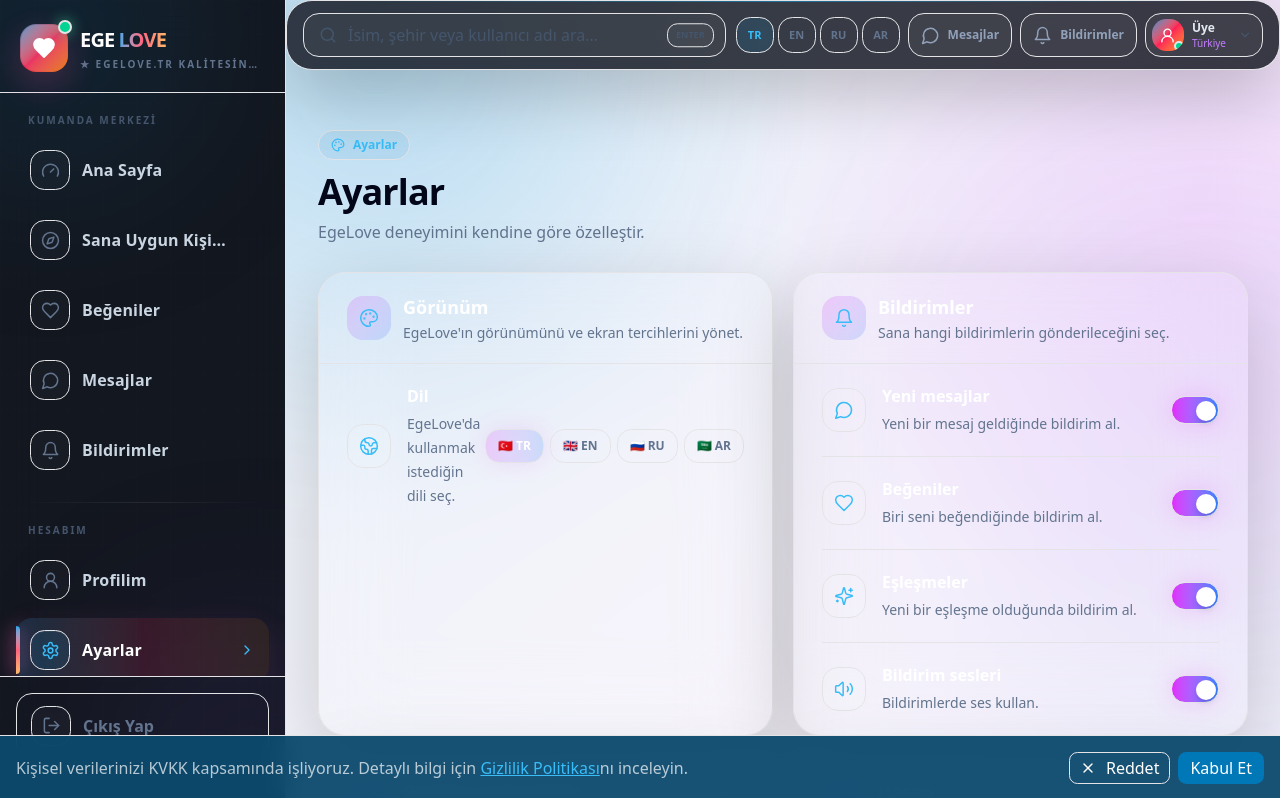
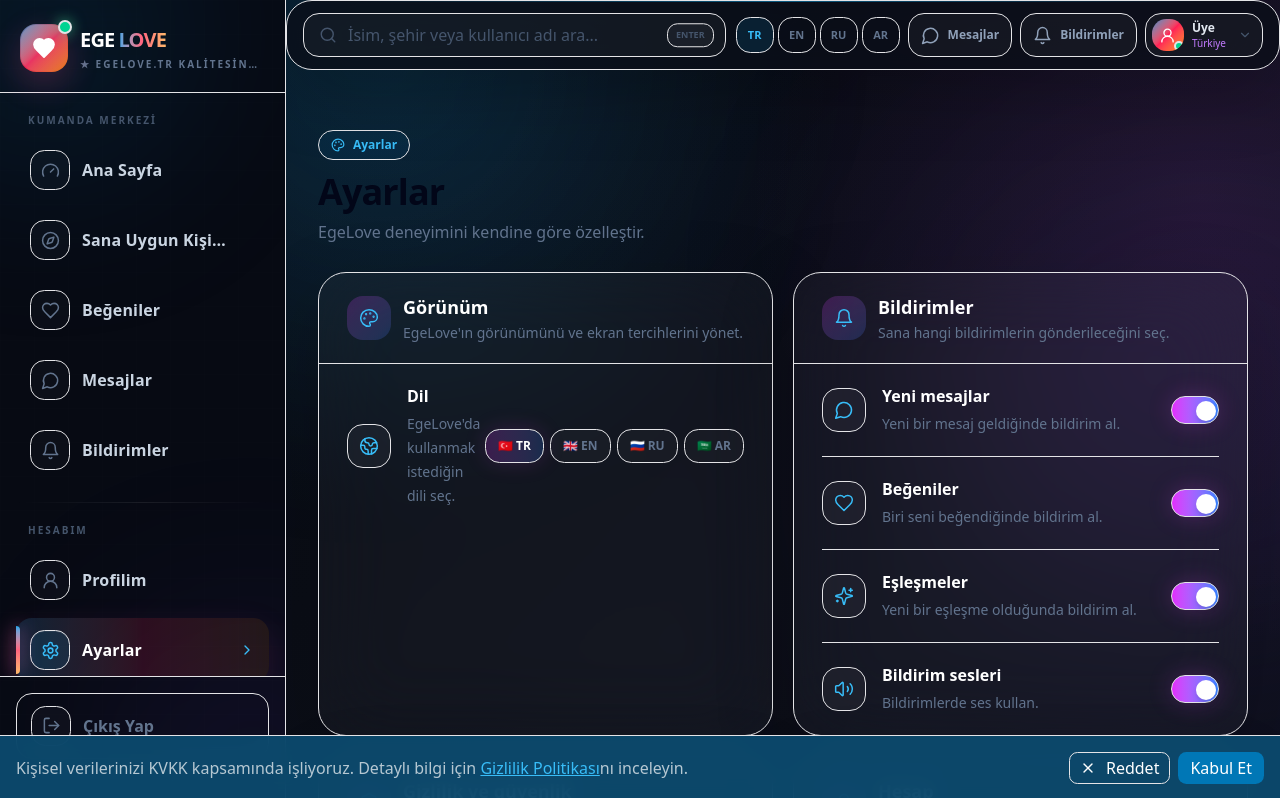
Before and after one commit to ylmzchdr/egelove-backend, a Next.js app in the folder frontend/: page /settings in a window 1280 px wide. Shown: the top 798 px of the page. Built offline with nearby package versions, Linux system fonts and the light colour scheme; no server answers.

Commit message:
Fix settings dark background

```diff
--- a/frontend/app/settings/page.tsx
+++ b/frontend/app/settings/page.tsx
@@ -322,7 +322,7 @@ export default function SettingsPage() {
 
   return (
     <div
-      className="min-h-screen bg-[#e8eef6] text-slate-900 dark:bg-[#080b14] dark:text-white"
+      className="min-h-screen bg-[#080b14] text-white"
       dir={lang === "AR" ? "rtl" : "ltr"}
     >
       <div className="lg:hidden">
@@ -336,7 +336,7 @@ export default function SettingsPage() {
           </div>
         </div>
 
-        <main className="relative min-w-0 flex-1 overflow-hidden bg-[radial-gradient(circle_at_10%_5%,rgba(56,189,248,0.12),transparent_28%),radial-gradient(circle_at_92%_14%,rgba(217,70,239,0.12),transparent_30%),linear-gradient(135deg,#e9f1f8_0%,#f7f4fb_48%,#e9eef7_100%)] dark:bg-[radial-gradient(circle_at_10%_5%,rgba(56,189,248,0.09),transparent_28%),radial-gradient(circle_at_92%_14%,rgba(217,70,239,0.09),transparent_30%),linear-gradient(135deg,#070a12_0%,#0d101a_52%,#090c15_100%)]">
+        <main className="relative min-w-0 flex-1 overflow-hidden bg-[radial-gradient(circle_at_10%_5%,rgba(56,189,248,0.09),transparent_28%),radial-gradient(circle_at_92%_14%,rgba(217,70,239,0.09),transparent_30%),linear-gradient(135deg,#070a12_0%,#0d101a_52%,#090c15_100%)]">
           <div
             aria-hidden="true"
             className="pointer-events-none absolute -left-40 -top-48 h-[500px] w-[500px] rounded-full bg-pink-500/[0.13] blur-[130px]"
```
